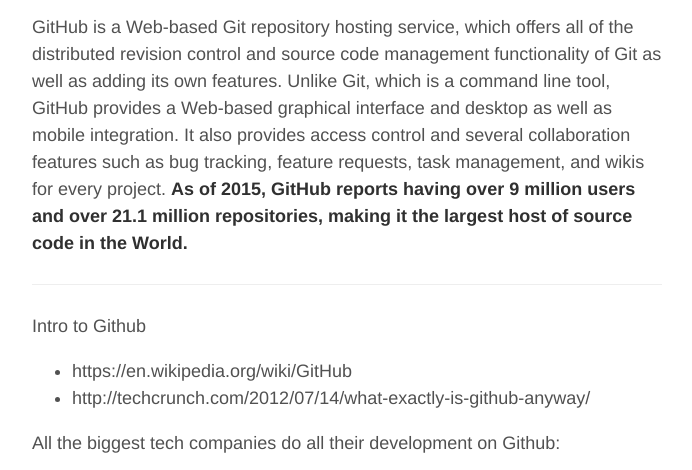
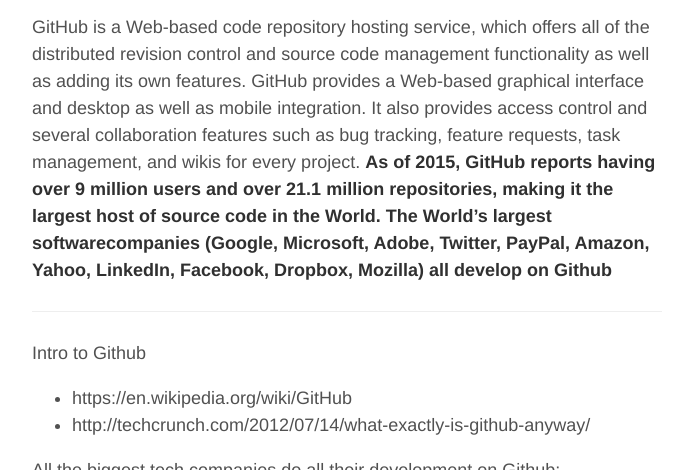
Before and after one commit to healthschema/healthschema.github.io, a Jekyll site: the page built from _posts/2015-08-20-github-intro.md, in a window 1280 px wide and 900 px high, cut to the strip 430-900 px from the top of the window. Shown: the whole strip, without its empty margins (293-985 px from the left). Built offline with Jekyll 4.4.1, drawn with Linux system fonts in a browser that asks for light colours.

Commit message:
Update 2015-08-20-github-intro.md

```diff
--- a/_posts/2015-08-20-github-intro.md
+++ b/_posts/2015-08-20-github-intro.md
@@ -9,7 +9,7 @@
 </p>
 
 
-GitHub is a Web-based Git repository hosting service, which offers all of the distributed revision control and source code management functionality of Git as well as adding its own features. Unlike Git, which is a command line tool,  GitHub provides a Web-based graphical interface and desktop as well as mobile integration. It also provides access control and several collaboration features such as bug tracking, feature requests, task management, and wikis for every project.  **As of 2015, GitHub reports having over 9 million users and over 21.1 million repositories, making it the largest host of source code in the World.**
+GitHub is a Web-based code repository hosting service, which offers all of the distributed revision control and source code management functionality as well as adding its own features. GitHub provides a Web-based graphical interface and desktop as well as mobile integration. It also provides access control and several collaboration features such as bug tracking, feature requests, task management, and wikis for every project.  **As of 2015, GitHub reports having over 9 million users and over 21.1 million repositories, making it the largest host of source code in the World.  The World's largest softwarecompanies (Google, Microsoft, Adobe, Twitter, PayPal, Amazon, Yahoo, LinkedIn, Facebook, Dropbox, Mozilla) all develop on Github**
 
 
 ***
```
